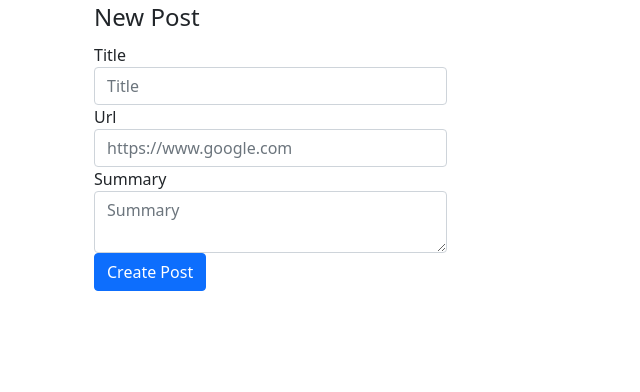
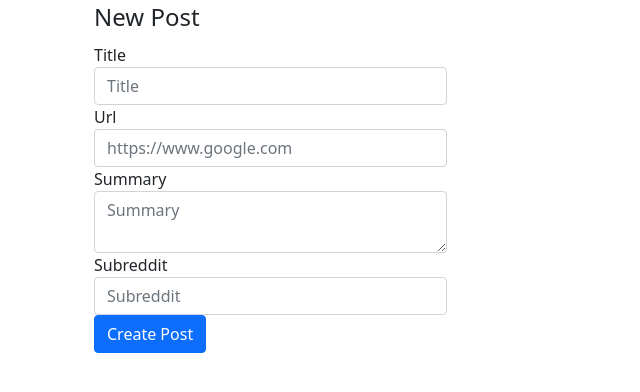
Before and after one commit to FrazierMark/ACS-2230-Reddit-Clone, a Node server app: page /posts/new in a window 1280 px wide. Shown: the part 97-489 px from the top of the page, without its empty margins (0-640 px from the left). Run offline with Node 20, Linux system fonts and the light colour scheme; some libraries are stand-ins or nearby versions.

Commit message:
Users can see Subreddits

```diff
--- a/controllers/posts.js
+++ b/controllers/posts.js
@@ -28,6 +28,7 @@ module.exports = (app) => {
 		}
 	});
 
+	// HOME INDEX
 	app.get('/', async (req, res) => {
 		try {
 			const posts = await Post.find({}).lean();
@@ -36,4 +37,14 @@ module.exports = (app) => {
 			console.log(err.message);
 		}
 	});
+
+	// SUBREDDIT
+	app.get('/n/:subreddit', async (req, res) => {
+		try {
+			const post = await Post.find({ subreddit: req.params.subreddit }).lean();
+			res.render('posts-index', { post });
+		} catch (err) {
+			console.log(err.message);
+		}
+	});
 };
--- a/models/post.js
+++ b/models/post.js
@@ -5,6 +5,7 @@ const postSchema = new Schema(
 		title: { type: String, required: true },
 		url: { type: String, required: true },
 		summary: { type: String, required: true },
+		subreddit: { type: String, required: true },
 	},
 	{ timestamps: true }
 );
--- a/package.json
+++ b/package.json
@@ -6,7 +6,6 @@
   "scripts": {
     "test": "mocha --exit"
   },
-  "type": "module",
   "author": "",
   "license": "ISC",
   "dependencies": {
--- a/views/posts-new.handlebars
+++ b/views/posts-new.handlebars
@@ -31,6 +31,16 @@
 					placeholder='Summary'
 				></textarea>
 			</div>
+			<div class='form-group'>
+				<label for='post-subreddit'>Subreddit</label>
+				<input
+					name='subreddit'
+					type='text'
+					class='form-control'
+					id='post-subreddit'
+					placeholder='Subreddit'
+				/>
+			</div>
 			<div class='text-right'>
 				<button type='submit' class='btn btn-primary'>Create Post</button>
 			</div>
```
Also changed, not shown: views/posts-index.handlebars (+6 -3 lines).
